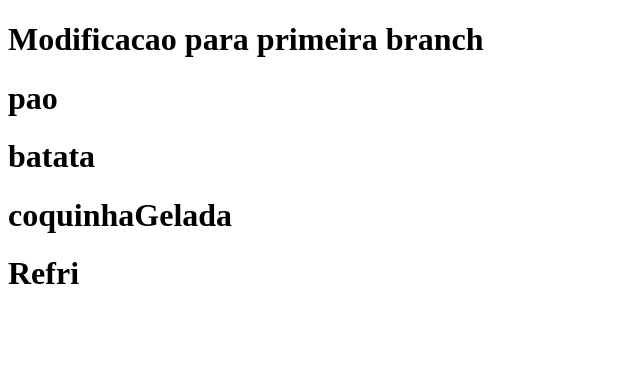
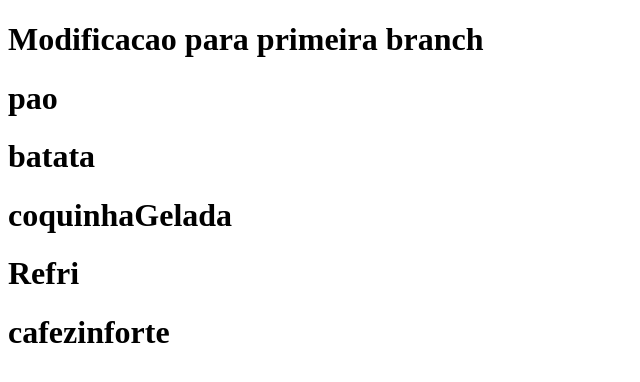
Before and after one commit to Zep213/aulaGithub, a plain HTML site: page index.html in a window 1280 px wide. Shown: the whole page, without its empty margins (0-640 px from the left). Drawn offline with Linux system fonts and the light colour scheme.

Commit message:
Update index.html

```diff
--- a/index.html
+++ b/index.html
@@ -12,5 +12,6 @@
     <h1>batata</h1>
     <h1>coquinhaGelada</h1>
     <h1>Refri</h1>
+    <h1>cafezinforte</h1>
 </body>
 </html>
```
